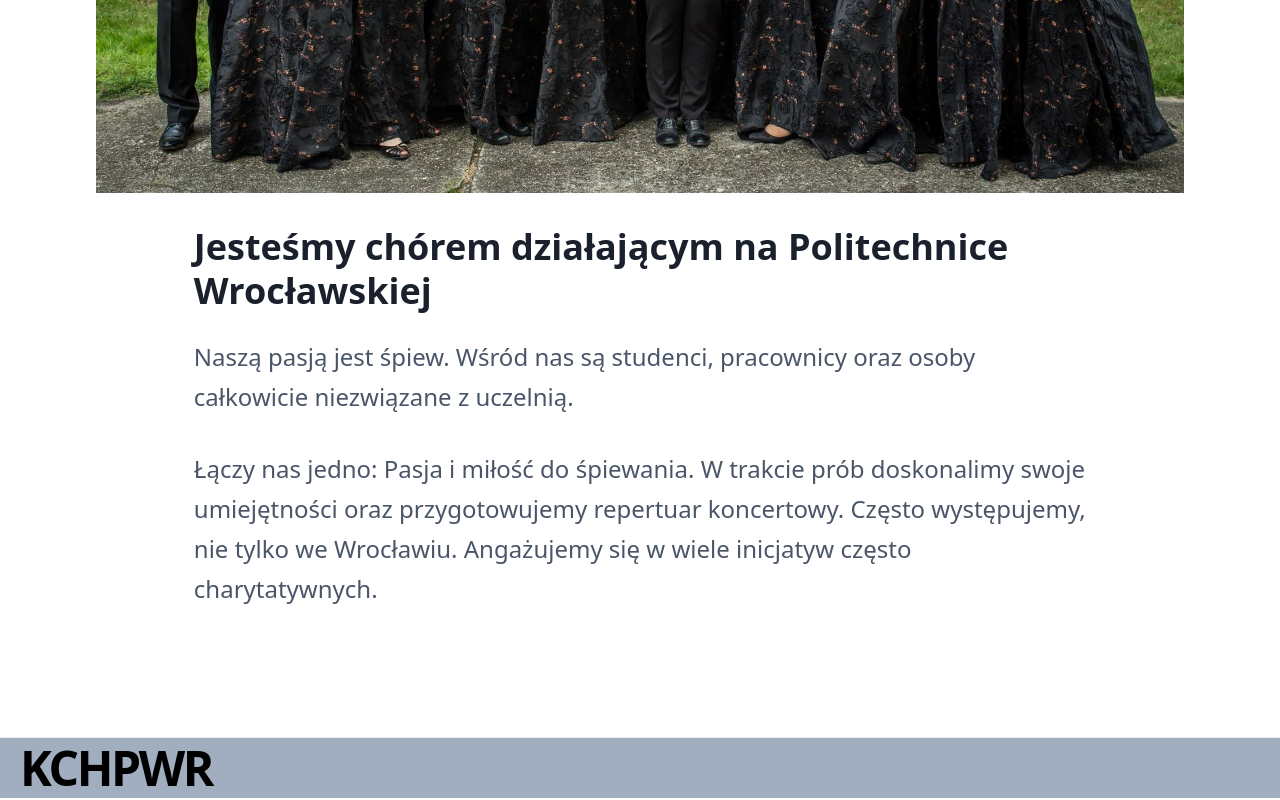
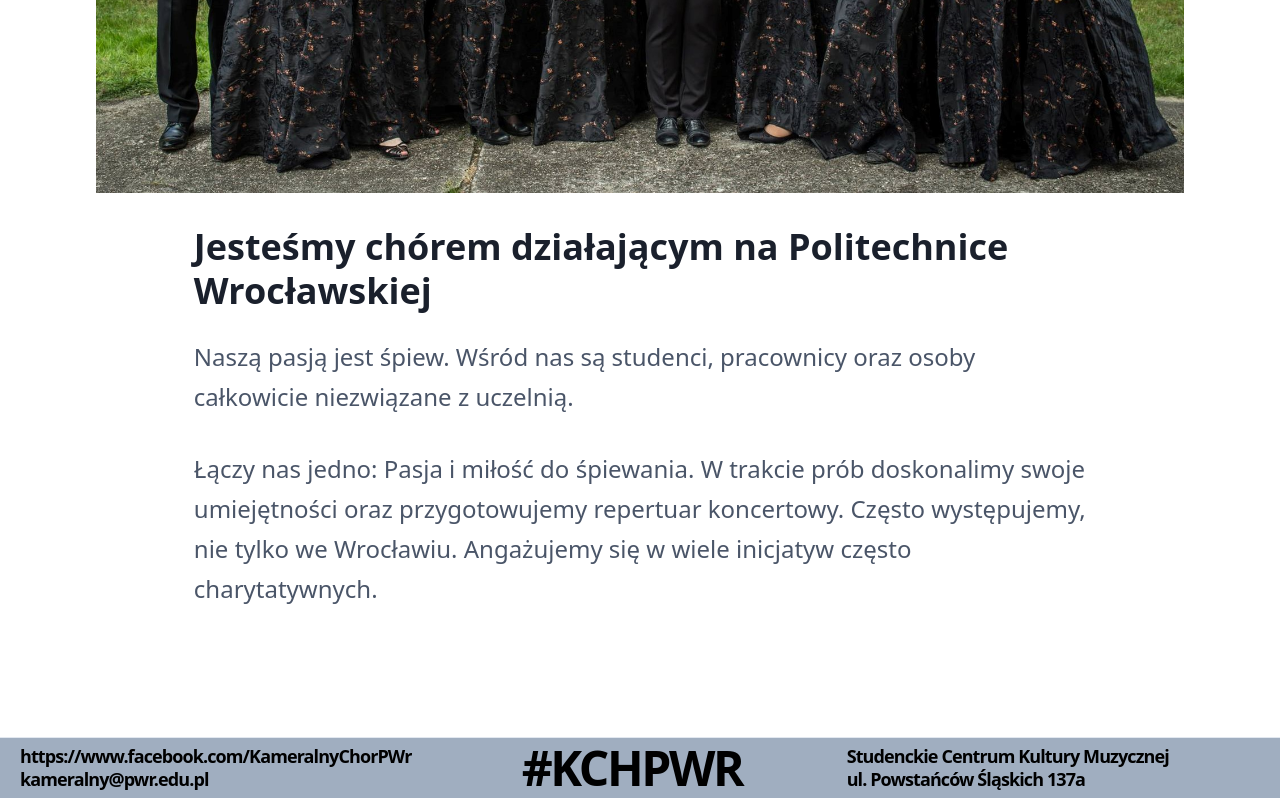
Before and after one commit to PatrykDyminski/KChPWRPage, a Next.js app: page / in a window 1280 px wide. Shown: the part 618-1418 px from the top of the page. Built offline with nearby package versions, Linux system fonts and the light colour scheme.

Commit message:
Redesigned footer

```diff
--- a/components/Footer.js
+++ b/components/Footer.js
@@ -1,11 +1,23 @@
+import Link from 'next/link'
+
 export default function Footer() {
     return (
       <footer className="border-t border-accent-2 bg-gray-500">
         <div className="container mx-auto px-5">
           <div className="py-28 flex flex-col lg:flex-row items-center">
-            <h3 className="text-4xl lg:text-5xl font-bold tracking-tighter leading-tight text-center lg:text-left mb-10 lg:mb-0 lg:pr-4 lg:w-1/2">
-              KCHPWR
+            <div className="text-md lg:text-lg font-bold tracking-tighter leading-tight text-center lg:text-left mb-10 lg:mb-0 lg:pr-4 lg:w-1/2">
+              <Link href="https://www.facebook.com/KameralnyChorPWr" passHref={true}>
+                <h3 className="cursor-pointer hover:text-blue-600">https://www.facebook.com/KameralnyChorPWr</h3>
+              </Link>
+              <h3>kameralny@pwr.edu.pl</h3>
+            </div>
+            <h3 className="text-2xl lg:text-5xl font-bold tracking-tighter leading-tight text-center mb-10 lg:mb-0 lg:pr-4 lg:w-1/2">
+              #KCHPWR
             </h3>
+            <div className="text-md lg:text-lg font-bold tracking-tighter leading-tight text-center lg:text-left mb-10 lg:mb-0 lg:pr-4 lg:w-1/2">
+              <h3>Studenckie Centrum Kultury Muzycznej</h3>
+              <h3>ul. Powstańców Śląskich 137a</h3>
+            </div>
           </div>
         </div>
       </footer>
--- a/public/admin/config.yml
+++ b/public/admin/config.yml
@@ -2,11 +2,8 @@ backend:
   name: github
   repo: PatrykDyminski/KChPWRPage
 
-
-# This line should *not* be indented
 publish_mode: editorial_workflow
 
-# This line should *not* be indented
 media_folder: /public/img
 public_folder: /img
 
--- a/tailwind.config.js
+++ b/tailwind.config.js
@@ -2,7 +2,9 @@ module.exports = {
   future: {
     removeDeprecatedGapUtilities: true,
   },
-  purge: ['./components/**/*.{js,ts,jsx,tsx}', './pages/**/*.{js,ts,jsx,tsx}'],
+  purge: [
+    './components/**/*.{js,ts,jsx,tsx}',
+    './pages/**/*.{js,ts,jsx,tsx}'],
   theme: {
     extend: {
       colors: {
```
